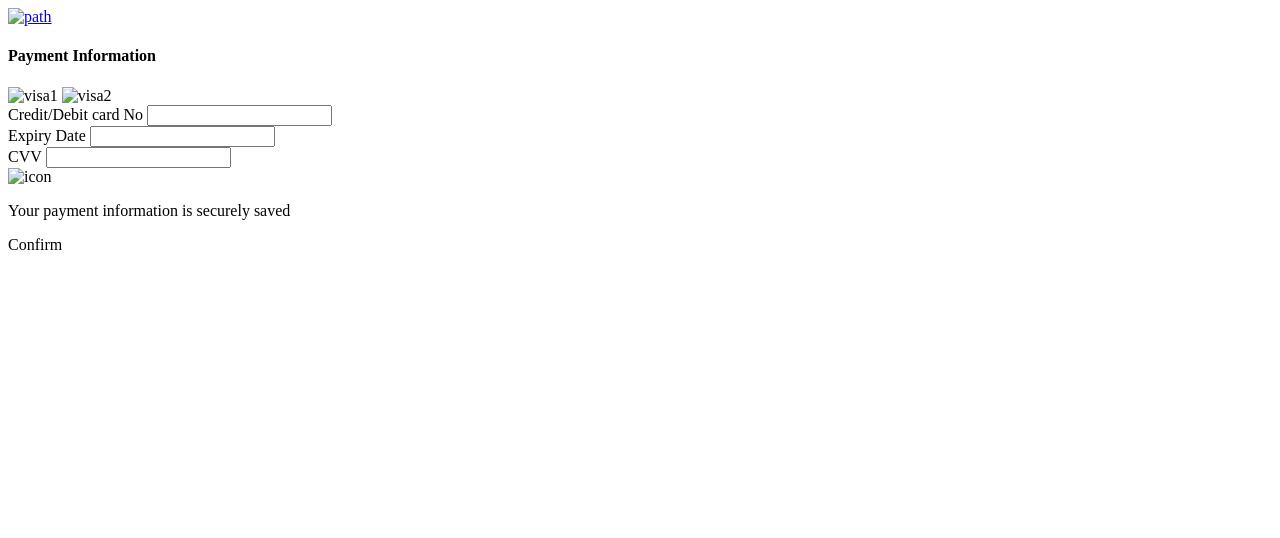
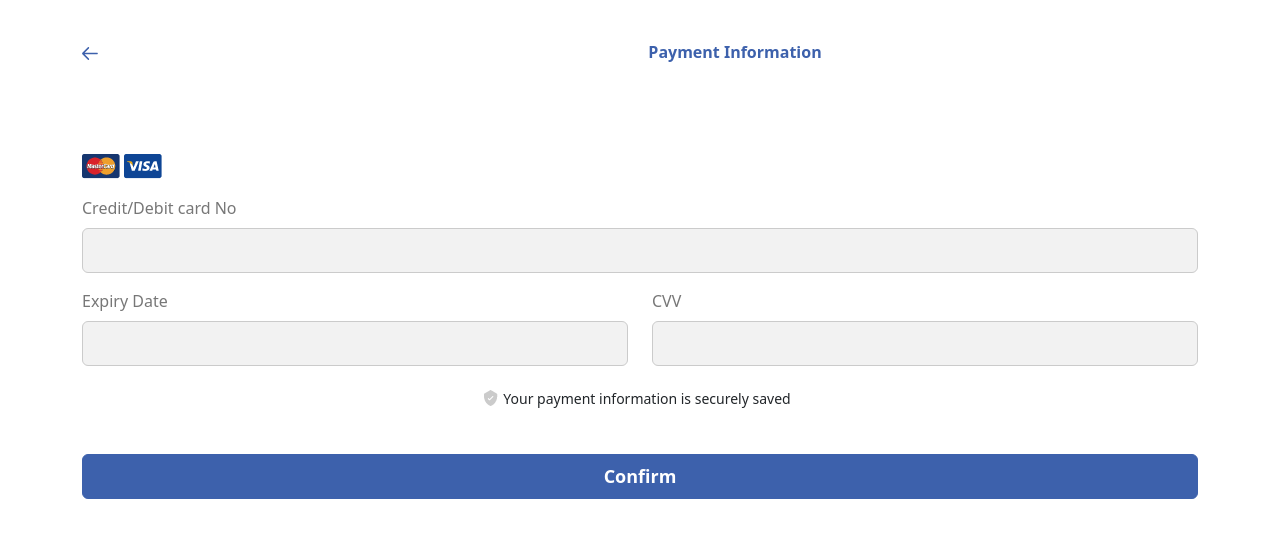
Before and after one commit to Abdallahelmesery213/payment-info, a plain HTML site: page payment-confirm.html in a window 1280 px wide. Drawn offline with Linux system fonts and the light colour scheme; the site is published under a folder, as on GitHub Pages, so addresses that start at the root find nothing.

Commit message:
last update

```diff
--- a/payment-confirm.html
+++ b/payment-confirm.html
@@ -4,9 +4,9 @@
     <meta charset="UTF-8">
     <meta name="viewport" content="width=device-width, initial-scale=1.0">
     <title>Confirm</title>
-    <link rel="stylesheet" href="/css/bootstrap.css" type="text/css">
-    <link rel="stylesheet" href="/css/style.css">
-    <script src="/js/bootstrap.js"></script>
+    <link rel="stylesheet" href="css/bootstrap.css" type="text/css">
+    <link rel="stylesheet" href="css/style.css">
+    <script src="js/bootstrap.js"></script>
 </head>
 <body>
     <div class="payment-confirm">
@@ -14,8 +14,8 @@
             <div class="container">
                 <div class="row">
                     <div class="col-2">
-                        <a href="/index.html">
-                            <img src="/imgs/Path 10009.png" alt="path" class="img-fluid" />
+                        <a href="index.html">
+                            <img src="imgs/Path 10009.png" alt="path" class="img-fluid" />
                         </a>
                     </div>
                     <div class="col-10">
@@ -27,8 +27,8 @@
         <div class= "content_body">
             <div class="container">
                 <div class="credit">
-                    <img src="/imgs/mastercard1.png" class="img-fluid" alt="visa1" />
-                    <img src="/imgs/visa.png" class="img-fluid" alt="visa2" />
+                    <img src="imgs/mastercard1.png" class="img-fluid" alt="visa1" />
+                    <img src="imgs/visa.png" class="img-fluid" alt="visa2" />
                 </div>
                 <form>
                     <div class="mb-3">
@@ -46,7 +46,7 @@
                         </div>
                     </div>
                     <div class="security">
-                        <img src="/imgs/svgexport-17 (57).png" alt="icon" class="img-fluid" />
+                        <img src="imgs/svgexport-17 (57).png" alt="icon" class="img-fluid" />
                         <p>Your payment information is securely saved</p>
                     </div>
                     <div class="confirm">
```
Also changed, not shown: index.html (+4 -4 lines).
